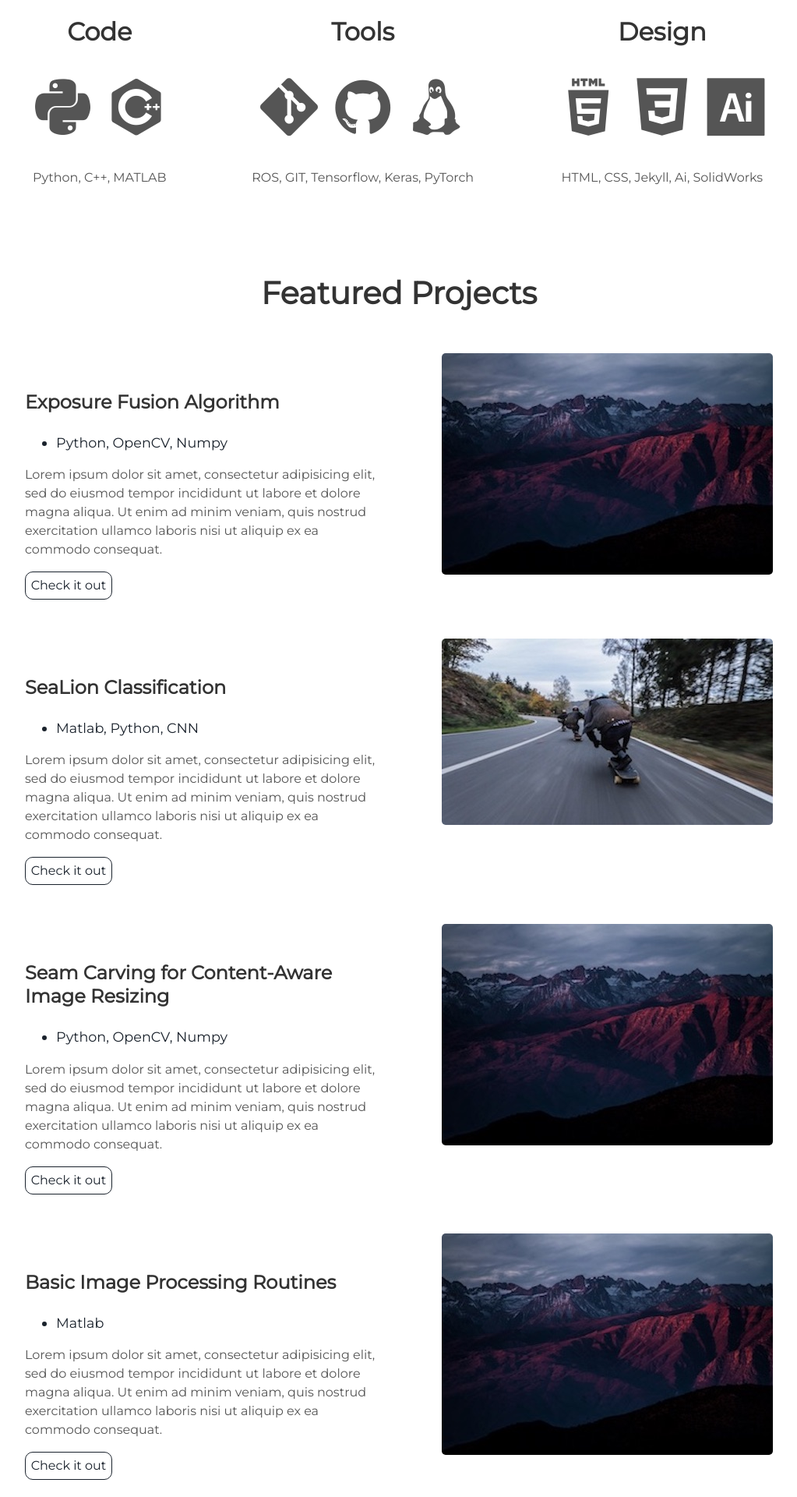
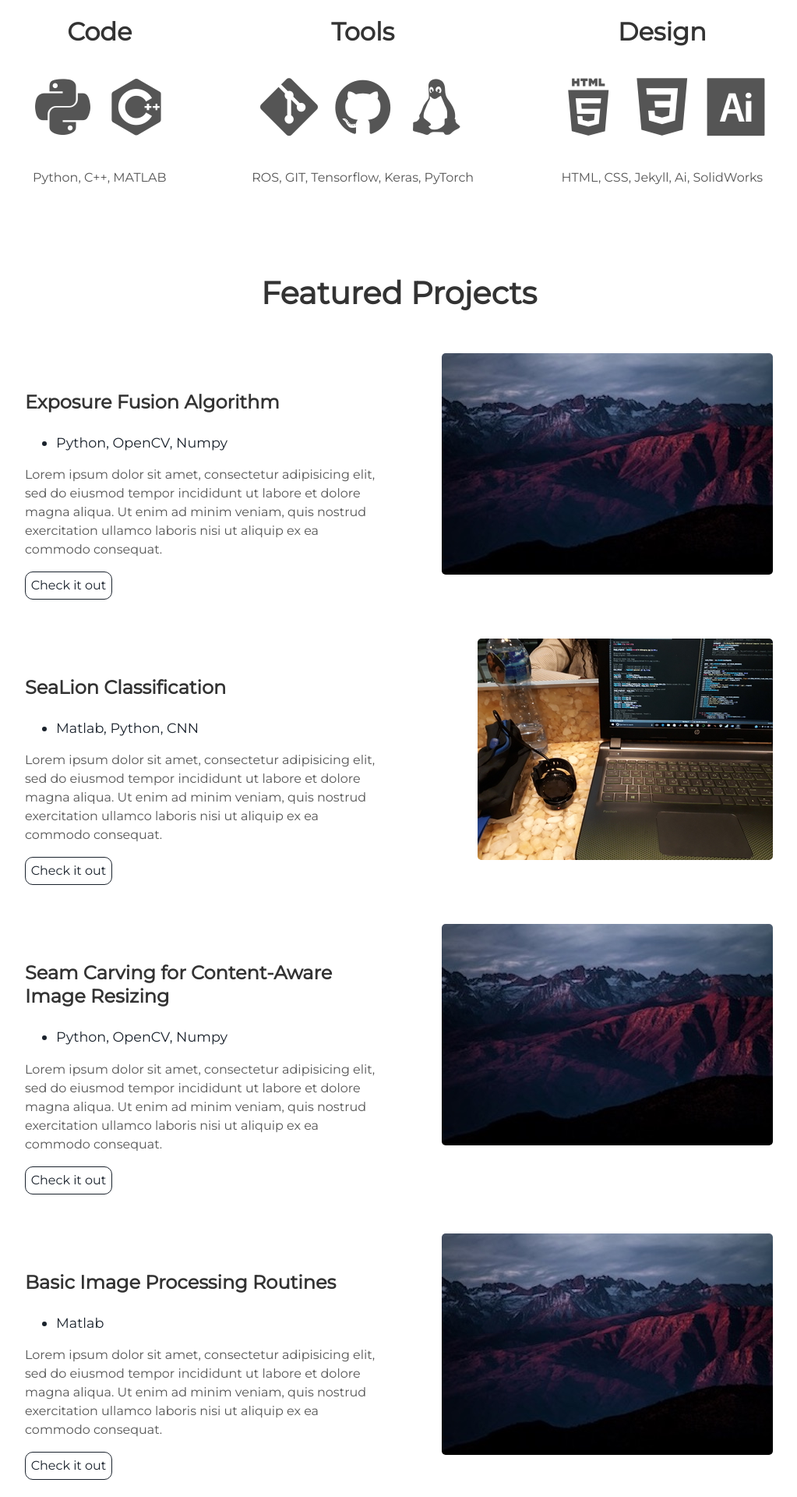
Before and after one commit to kbmajeed/kbmajeed.github.io, a Jekyll site: the page built from index.html, in a window 1280 px wide. Shown: the part 1214-3134 px from the top of the page at 78% size, without its empty margins (128-1151 px from the left). Built offline with Jekyll 4.4.1, drawn with Linux system fonts in a browser that asks for light colours.

Commit message:
update sea lion pix

```diff
--- a/_includes/projects.html
+++ b/_includes/projects.html
@@ -17,7 +17,7 @@
 
 <div class="user-projects">
   <div class="images-right">
-    <img alt="mountains" src="{{ "/assets/img/skate.jpg" | prepend: site.baseurl }}" />
+    <img alt="mountains" src="{{ "/assets/img/sealion.png" | prepend: site.baseurl }}" />
   </div>
   <div class="contents">
     <h3> SeaLion Classification </h3>
```
